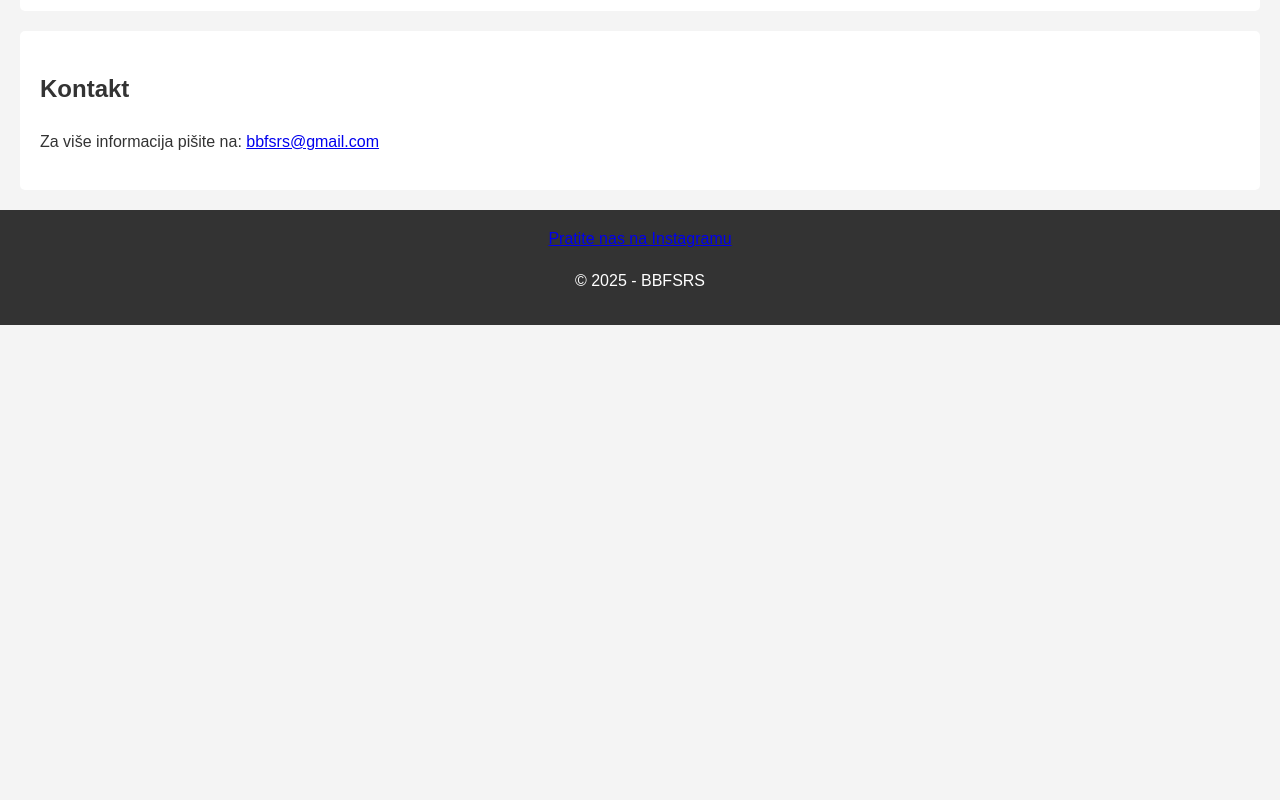
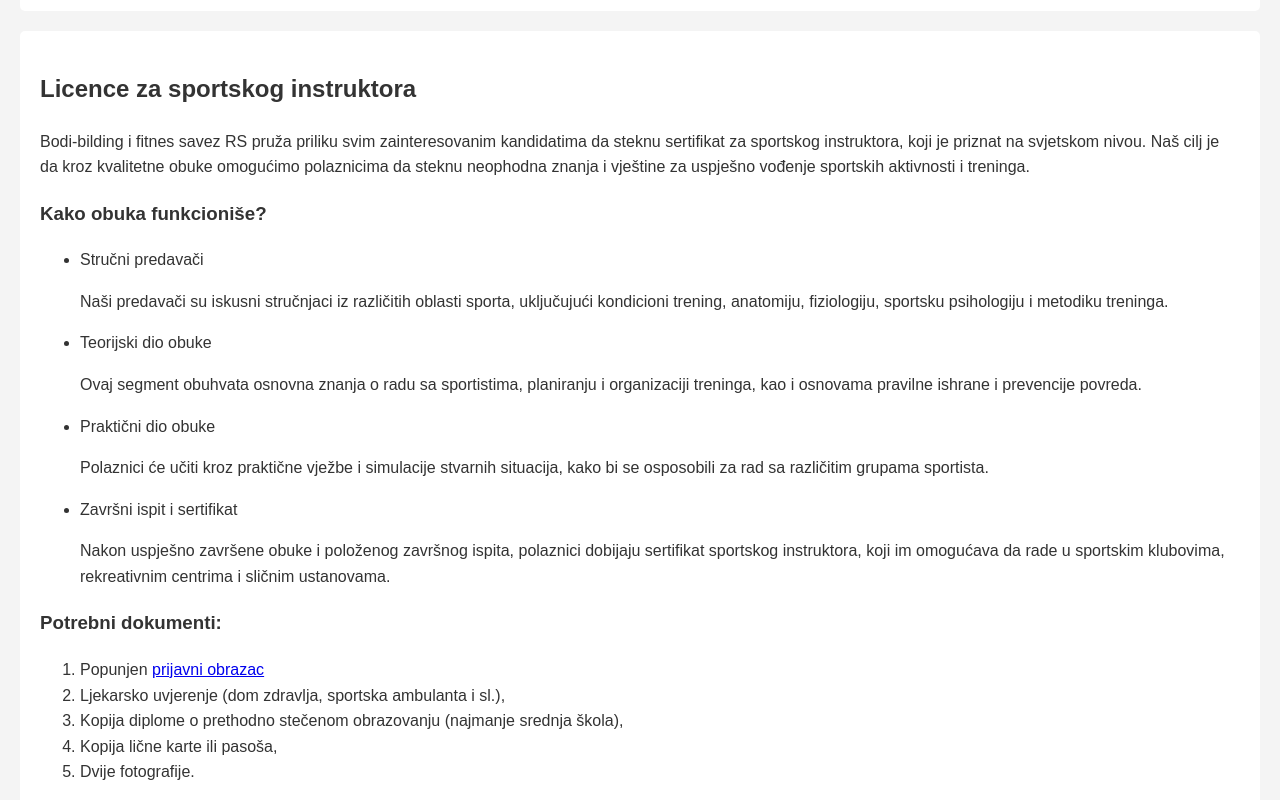
Before and after one commit to Brancaaa/BBFSRS, a plain HTML site: page index.html in a window 1280 px wide. Shown: the part 1580-2380 px from the top of the page. Before the commit the page ends 1905 px from the top, so only its background shows below. Drawn offline with Linux system fonts and the light colour scheme.

Commit message:
Update index.html

```diff
--- a/index.html
+++ b/index.html
@@ -1,20 +1,24 @@
 <!DOCTYPE html>
 <html lang="en">
+
 <head>
     <meta charset="UTF-8">
     <meta name="viewport" content="width=device-width, initial-scale=1.0">
     <title>BBFSRS</title>
     <link rel="stylesheet" href="style.css">
 </head>
+
 <body>
     <header>
-        <img src="bijeli_logo.svg" alt="Logo" class="logo">
-        <h1>Bodi bilding i fitness savez Republike Srpske</h1>
+        <div>
+            <img src="bijeli_logo.svg" alt="Logo" class="logo">
+            <h1>Bodi bilding i fitness savez Republike Srpske</h1>
+        </div>
         <nav>
             <ul>
                 <li><a href="#about">O nama</a></li>
                 <li><a href="#news">Obavještenja</a></li>
-            <!--   <li><a href="#registar">Registar</a></li> -->
+                <li><a href="#registar">Obuke</a></li>
                 <li><a href="#contact">Kontakt</a></li>
             </ul>
         </nav>
@@ -22,31 +26,61 @@
     <section id="about">
         <h2>O nama</h2>
         <p>Dobrodošli na zvanični sajt Bodi-building i Fitness Saveza Republike Srpske! <br><br> Naš savez okuplja sportiste, trenere i entuzijaste koji dijele strast prema zdravom načinu života, tjelesnoj snazi i izdržljivosti. Cilj nam je promocija bodi-building i fitness sportova, organizacija takmičenja, edukacija članova i motivacija svih koji žele unaprijediti svoje fizičko i mentalno zdravlje. Kroz naš rad pružamo podršku svim članovima saveza, sarađujemo sa nacionalnim i međunarodnim organizacijama, te kontinuirano radimo na razvoju i popularizaciji ovih sportova u Republici Srpskoj. Pridružite nam se na ovom putu ka zdravijem i snažnijem tijelu!
-         <br><br>   Naša zajednica je otvorena za sve – od početnika do profesionalaca.
+            <br><br> Naša zajednica je otvorena za sve – od početnika do profesionalaca.
             <br><br>
-            Postanite dio našeg tima i inspirišite se za nove pobjede!  </p>
+            Postanite dio našeg tima i inspirišite se za nove pobjede!
+        </p>
     </section>
     <section id="news">
         <h2>Obavještenja</h2>
         <div class="news">
+
             <img src="Doboj.png" alt="doboj_obavijest" class="newsimage">
-            <p>15.01.2025. - Bodi-bilding i Fitnes Savez Republike Srpske obavještava članove svih fitnes centara na području grada Doboja da će od 01.02.2025. godine sve članarine u svim fitnes centrima na ovom području biti povećane za 10 KM. Ovo povećanje odnosi se na sve kategorije članova. <br><br> Razlog za ovu odluku leži u porastu troškova održavanja objekata, nabavke opreme i pružanja kvalitetnih usluga koje članovi svakodnevno koriste. <br><br> Savez je uložio značajne napore kako bi osigurao da cijene ostanu pristupačne, ali trenutna ekonomska situacija nalaže ovu promjenu. <br><br></p>
+
+            <p> 15.01.2025. - Bodi-bilding i Fitnes Savez Republike Srpske obavještava članove svih fitnes centara na području grada Doboja da će od 01.02.2025. godine sve članarine u svim fitnes centrima na ovom području biti povećane za 10 KM. Ovo povećanje odnosi se na sve kategorije članova. <br><br> Razlog za ovu odluku leži u porastu troškova održavanja objekata, nabavke opreme i pružanja kvalitetnih usluga koje članovi svakodnevno koriste. <br><br> Savez je uložio značajne napore kako bi osigurao da cijene ostanu pristupačne, ali trenutna ekonomska situacija nalaže ovu promjenu. <br><br></p>
         </div>
         <div class="news">
+
             <img src="BL.png" alt="BL_obavijest" class="newsimage">
-            <p>30.12.2024. - Nakon sastanka sa predstavnicima fitnes centara u Banjoj Luci donesena je jednoglasna odluka da se u svim fitnes centrima na području grada Banje Luke iznos članarine poveća za 10 KM. Ovo povećanje će stupiti na snagu od 1. januara 2025. godine i odnosi se na sve kategorije članova. <br><br> Razlog za ovu odluku leži u porastu troškova održavanja objekata, nabavke opreme i pružanja kvalitetnih usluga koje članovi svakodnevno koriste. <br><br> Savez je uložio značajne napore kako bi osigurao da cijene ostanu pristupačne, ali trenutna ekonomska situacija nalaže ovu promjenu. <br><br> Najniža cijena članarine sada iznosi 50 KM. </p>
+
+            <p> 30.12.2024. - Nakon sastanka sa predstavnicima fitnes centara u Banjoj Luci donesena je jednoglasna odluka da se u svim fitnes centrima na području grada Banje Luke iznos članarine poveća za 10 KM. Ovo povećanje će stupiti na snagu od 1. januara 2025. godine i odnosi se na sve kategorije članova. <br><br> Razlog za ovu odluku leži u porastu troškova održavanja objekata, nabavke opreme i pružanja kvalitetnih usluga koje članovi svakodnevno koriste. <br><br> Savez je uložio značajne napore kako bi osigurao da cijene ostanu pristupačne, ali trenutna ekonomska situacija nalaže ovu promjenu. <br><br> Najniža cijena članarine sada iznosi 50 KM. </p>
         </div>
+    </section>
+    <section class="registar" id="registar">
+        <h2>Licence za sportskog instruktora</h2>
+        <p>Bodi-bilding i fitnes savez RS pruža priliku svim zainteresovanim kandidatima da steknu sertifikat za sportskog instruktora, koji je priznat na svjetskom nivou. Naš cilj je da kroz kvalitetne obuke omogućimo polaznicima da steknu neophodna znanja i vještine za uspješno vođenje sportskih aktivnosti i treninga. <br></p>
+
+        <h3>Kako obuka funkcioniše?</h3>
+        <ul>
+            <li>Stručni predavači</li>
+            <p>Naši predavači su iskusni stručnjaci iz različitih oblasti sporta, uključujući kondicioni trening, anatomiju, fiziologiju, sportsku psihologiju i metodiku treninga.</p>
+
+            <li>Teorijski dio obuke</li>
+            <p>Ovaj segment obuhvata osnovna znanja o radu sa sportistima, planiranju i organizaciji treninga, kao i osnovama pravilne ishrane i prevencije povreda.</p>
+
+            <li>Praktični dio obuke</li>
+            <p>Polaznici će učiti kroz praktične vježbe i simulacije stvarnih situacija, kako bi se osposobili za rad sa različitim grupama sportista.</p>
+
+            <li>Završni ispit i sertifikat</li>
+            <p>Nakon uspješno završene obuke i položenog završnog ispita, polaznici dobijaju sertifikat sportskog instruktora, koji im omogućava da rade u sportskim klubovima, rekreativnim centrima i sličnim ustanovama.</p>
+        </ul>
+
+        <h3>Potrebni dokumenti:</h3>
+        <ol>
+            <li>Popunjen <a href="Prijava.pdf" download>prijavni obrazac</a></li>
+            <li>Ljekarsko uvjerenje (dom zdravlja, sportska ambulanta i sl.),</li>
+            <li>Kopija diplome o prethodno stečenom obrazovanju (najmanje srednja škola),</li>
+            <li>Kopija lične karte ili pasoša,</li>
+            <li>Dvije fotografije.</li>
+        </ol>
     </section>
     <section id="contact">
         <h2>Kontakt</h2>
         <p>Za više informacija pišite na: <a href="mailto:bbfsrs@gmail.com" target="_blank">bbfsrs@gmail.com</a></p>
     </section>
     <footer>
-         <div class="social-links">
-        <a href="https://www.instagram.com/bbfsrs/" target="_blank">
-            Pratite nas na Instagramu
-        </a></div>
         <p>&copy; 2025 - BBFSRS</p>
     </footer>
 </body>
+
 </html>
```
